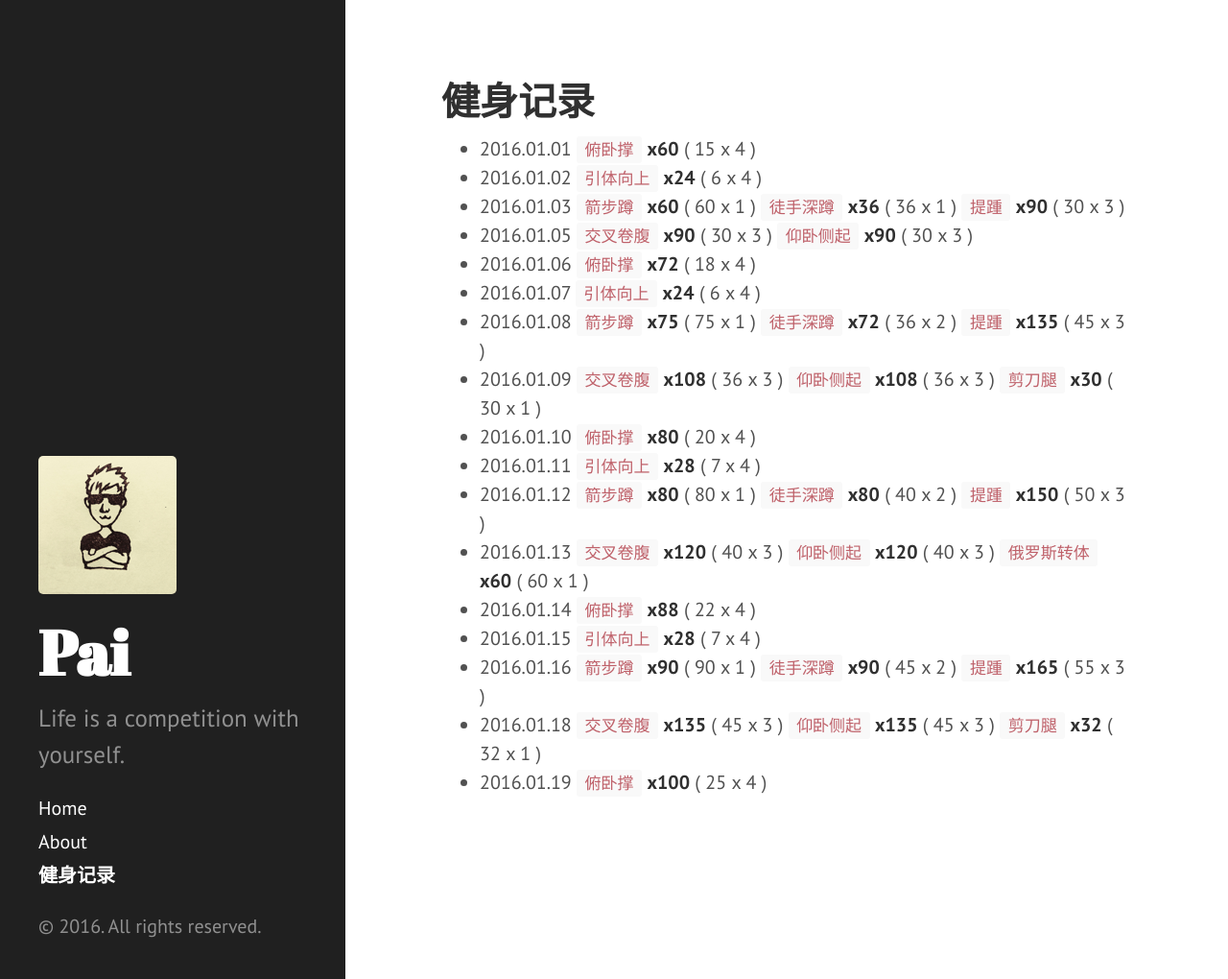
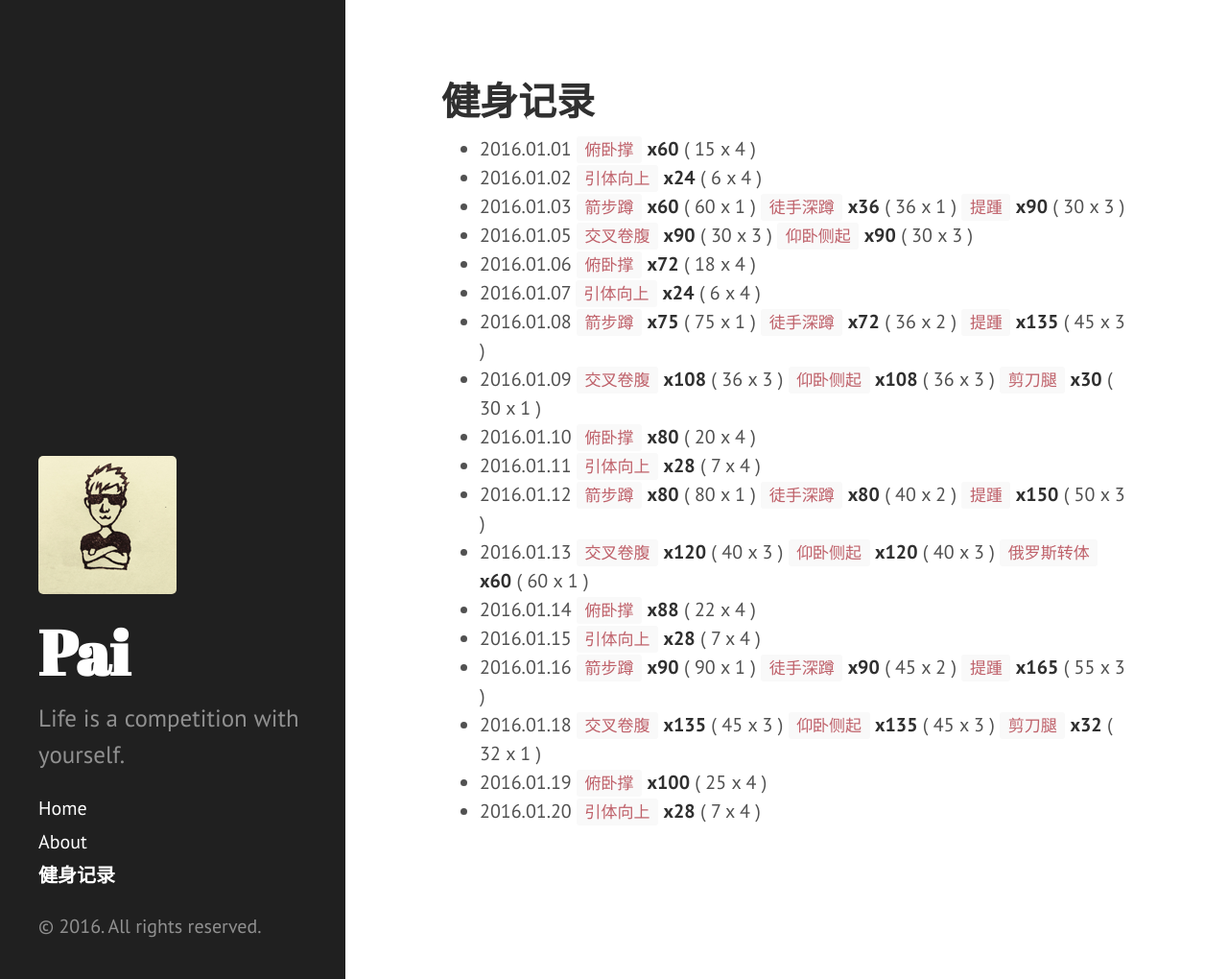
Before and after one commit to dragon8897/dragon8897.github.io, a Jekyll site: the page built from fitness.md, in a window 1280 px wide and 1020 px high. Shown: the whole window at 96% size. Built offline with Jekyll 4.4.1, drawn with Linux system fonts in a browser that asks for light colours; Markdown is read by kramdown in place of the engine named in the settings.

Commit message:
add fitness record

```diff
--- a/fitness.md
+++ b/fitness.md
@@ -21,3 +21,4 @@ title: 健身记录
 - 2016.01.16 `箭步蹲` **x90** ( 90 x 1 ) `徒手深蹲` **x90** ( 45 x 2 ) `提踵` **x165** ( 55 x 3 )
 - 2016.01.18 `交叉卷腹` **x135** ( 45 x 3 ) `仰卧侧起` **x135** ( 45 x 3 ) `剪刀腿` **x32** ( 32 x 1 )
 - 2016.01.19 `俯卧撑` **x100** ( 25 x 4 )
+- 2016.01.20 `引体向上` **x28** ( 7 x 4 )
```
